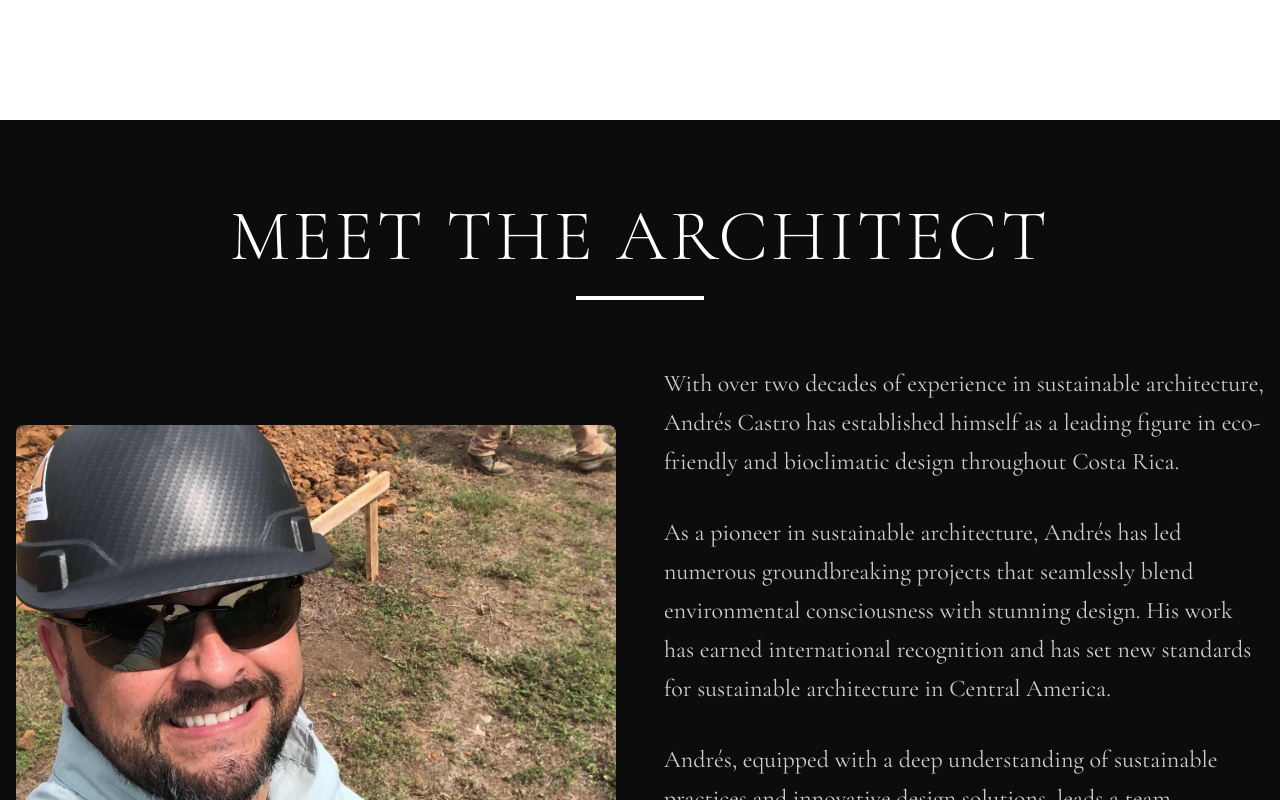
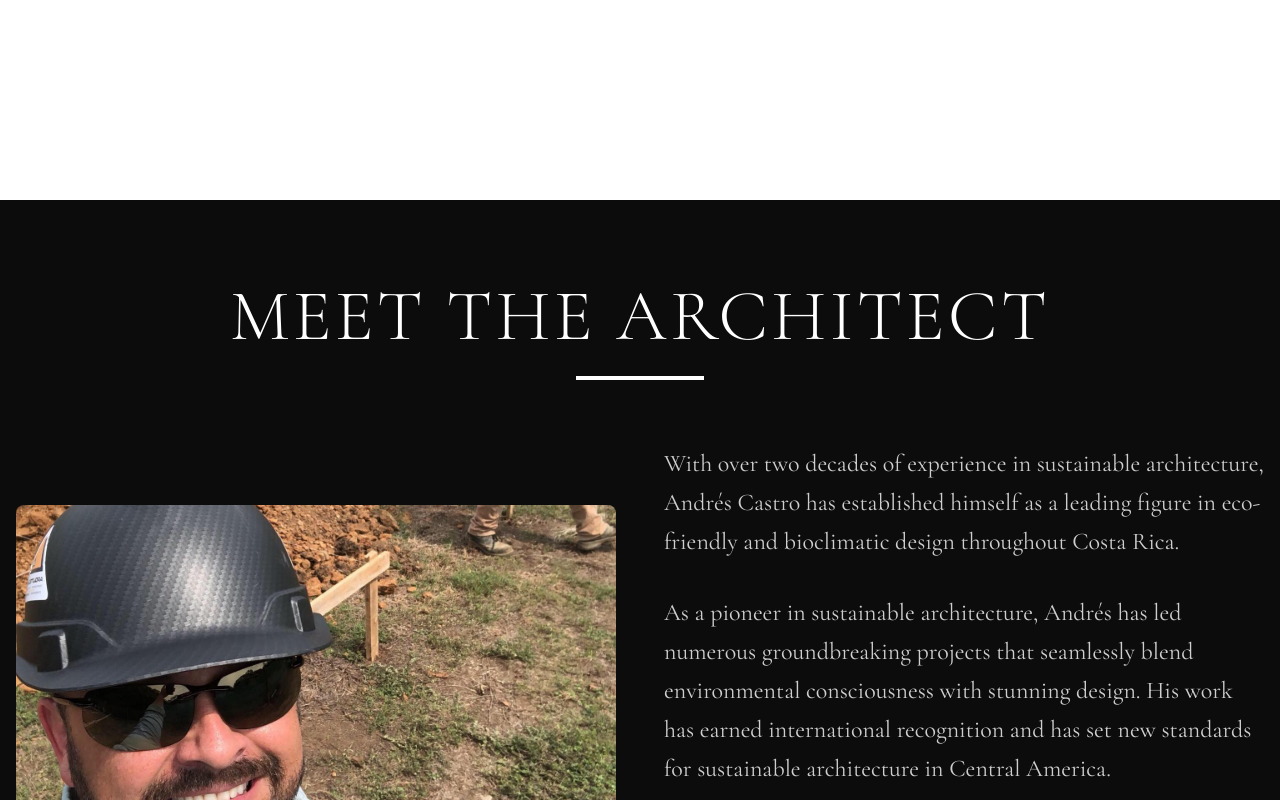
Before and after one commit to botflowlab/AndresCastroWebsite, a React (Vite) app: page /arquitecto in a window 1280 px wide. Shown: the part 440-1240 px from the top of the page. Built offline with nearby package versions, Linux system fonts and the light colour scheme; a web font is replaced by a local one.

Commit message:
Updated About.jsx

```diff
--- a/src/pages/architect/About.jsx
+++ b/src/pages/architect/About.jsx
@@ -5,7 +5,7 @@ export default function About() {
   const { t } = useTranslation();
 
   return (
-    <section className="py-20 px-4 bg-[#0c0c0c] relative">
+    <section className="py-20 px-4 bg-[#0c0c0c] relative mb-20 mt-20">
       <div className="max-w-7xl mx-auto">
         <div className="text-center mb-16">
           <h2 className="text-5xl md:text-6xl lg:text-7xl font-light mb-6 tracking-wider text-white">
```
